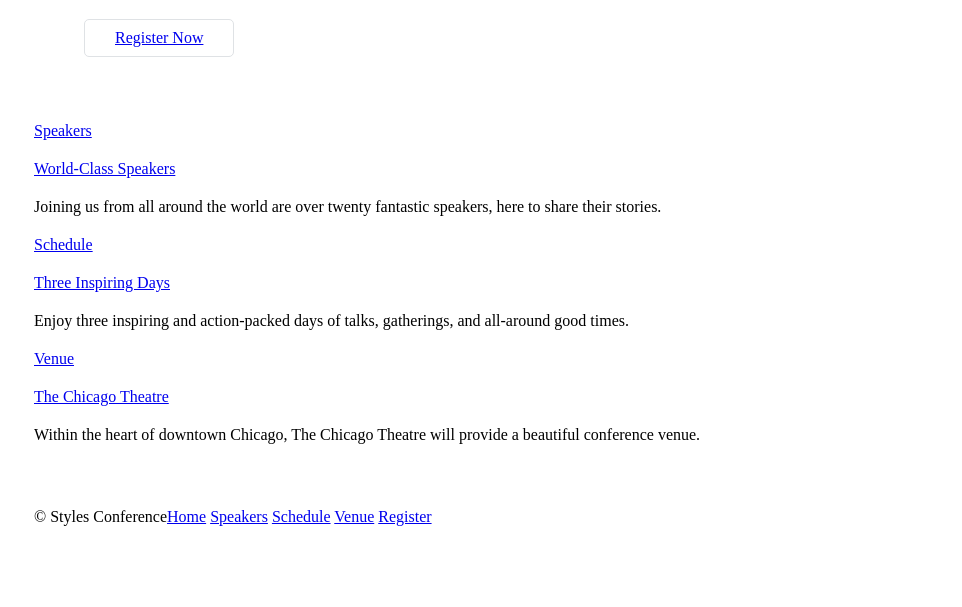
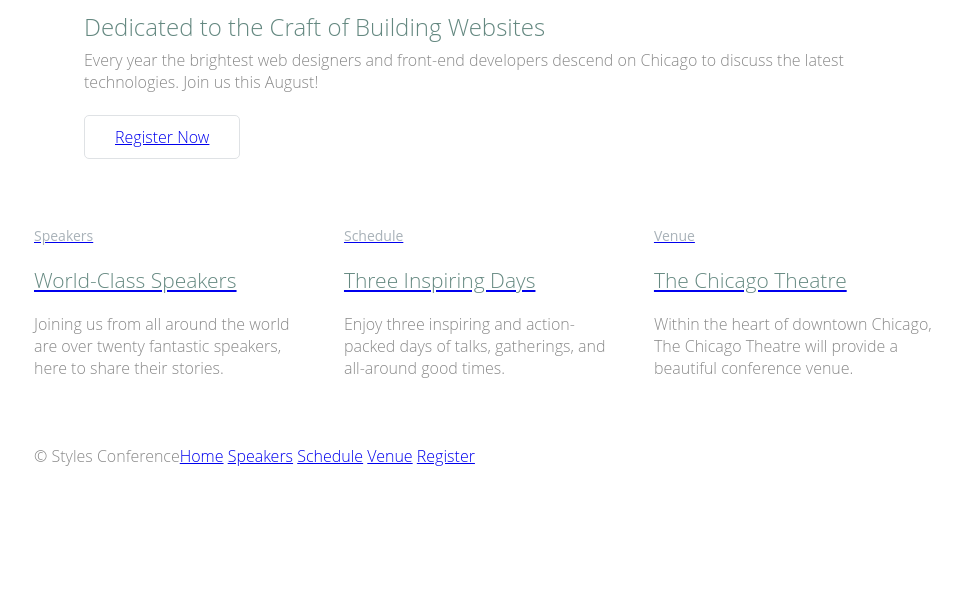
Before and after one commit to 256672/styles-confrence, a plain HTML site: page index.html in a window 1280 px wide. Shown: the part 193-800 px from the top of the page, without its empty margins (156-1118 px from the left). Drawn offline with Linux system fonts and the light colour scheme.

Commit message:
sept 27
positioning

```diff
--- a/assets/stylesheets/main.css
+++ b/assets/stylesheets/main.css
@@ -49,6 +49,16 @@ table {
 
 /*
   ========================================
+  Custom styles
+  ========================================
+*/
+body {
+  color: #888;
+  font: 300 16px/22px "Open Sans", "Helvetica Neue", Helvetica, Arial, sans-serif;
+}
+
+/*
+  ========================================
   Grid
   ========================================
 */
@@ -78,11 +88,14 @@ table {
      -moz-box-sizing: border-box;
           box-sizing: border-box;
 }
+.container,
+.grid {
+  margin: 0 auto;
+  width:960px;
+}
 .container {
-  margin: 0 auto;
   padding-left: 30px;
   padding-right: 30px;
-  width: 960px;
 }
 
 /*
@@ -93,6 +106,34 @@ table {
 
 h1, h3, h4, h5, p {
   margin-bottom: 22px;
+}
+h1, h2, h3, h4 {
+  color: #648880;
+}
+h1 {
+  font-size: 36px;
+  line-height: 44px;
+}
+h2 {
+  font-size: 24px;
+  line-height: 44px;
+}
+h3 {
+  font-size: 21px;
+}
+h4 {
+  font-size: 18px;
+}
+h5 {
+  color: #a9b2b9;
+  font-size: 14px;
+  font-weight:400;
+}
+strong {
+  font-weight:400;
+}
+cite, em{
+  font-style: italic;
 }
 
 /*
--- a/index.html
+++ b/index.html
@@ -43,25 +43,31 @@
 
     <!-- Teasers -->
 
-    <section class="container">
+    <section class="grid">
 
-      <section>
+      <!-- Speakers -->
+
+      <section class="col-1-3">
         <a href="speakers.html">
           <h5>Speakers</h5>
           <h3>World-Class Speakers</h3>
         </a>
         <p>Joining us from all around the world are over twenty fantastic speakers, here to share their stories.</p>
-      </section>
+      </section><!--
 
-      <section>
+      Schedule
+
+    --><section class="col-1-3">
         <a href="schedule.html">
           <h5>Schedule</h5>
           <h3>Three Inspiring Days</h3>
         </a>
         <p>Enjoy three inspiring and action-packed days of talks, gatherings, and all-around good times.</p>
-      </section>
+      </section><!--
 
-      <section>
+      Venue
+
+    --><section class="col-1-3">
         <a href="venue.html">
           <h5>Venue</h5>
           <h3>The Chicago Theatre</h3>
```
